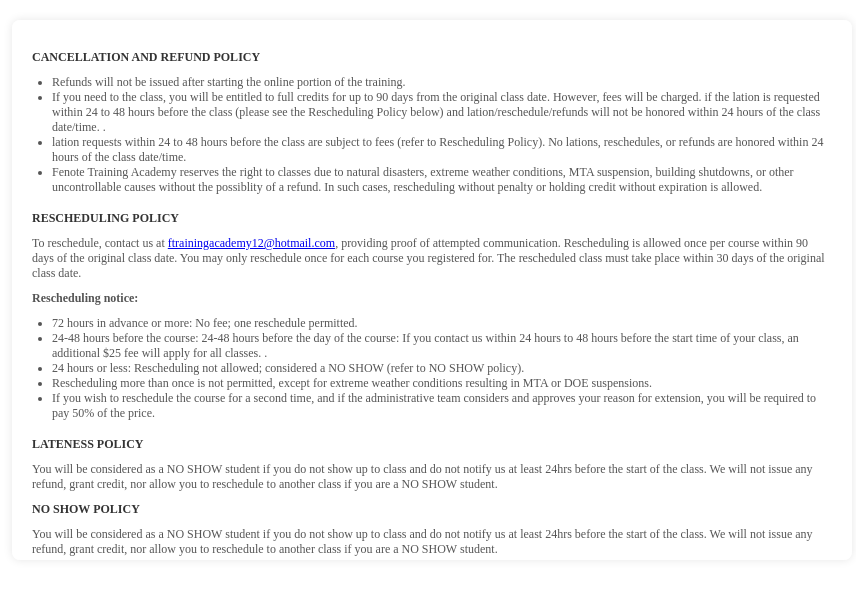
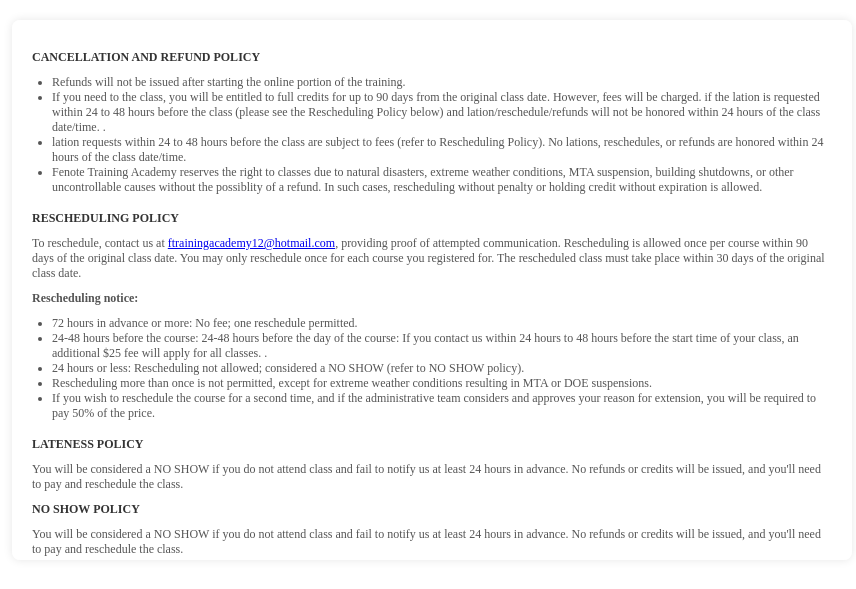
Before and after one commit to SiraYsia/FenoteTrainingAcademy, a plain HTML site: page cancelation.html in a window 1280 px wide. Shown: the whole page, without its empty margins (208-1064 px from the left). Drawn offline with Linux system fonts and the light colour scheme.

Commit message:
I change

```diff
--- a/cancelation.html
+++ b/cancelation.html
@@ -91,11 +91,11 @@
 
         <h2>LATENESS POLICY</h2>
 
-        <p>You will be considered as a NO SHOW student if you do not show up to class and do not notify us at least 24hrs before the start of the class. We will not issue any refund, grant credit, nor allow you to reschedule to another class if you are a NO SHOW student.</p>
+        <p> You will be considered a NO SHOW if you do not attend class and fail to notify us at least 24 hours in advance. No refunds or credits will be issued, and you'll need to pay and reschedule the class.</p>
 
         <h2>NO SHOW POLICY</h2>
 
-        <p>You will be considered as a NO SHOW student if you do not show up to class and do not notify us at least 24hrs before the start of the class. We will not issue any refund, grant credit, nor allow you to reschedule to another class if you are a NO SHOW student.</p>
+        <p> You will be considered a NO SHOW if you do not attend class and fail to notify us at least 24 hours in advance. No refunds or credits will be issued, and you'll need to pay and reschedule the class.</p>
 
         <h2>BLENDED COURSES</h2>
 
```
